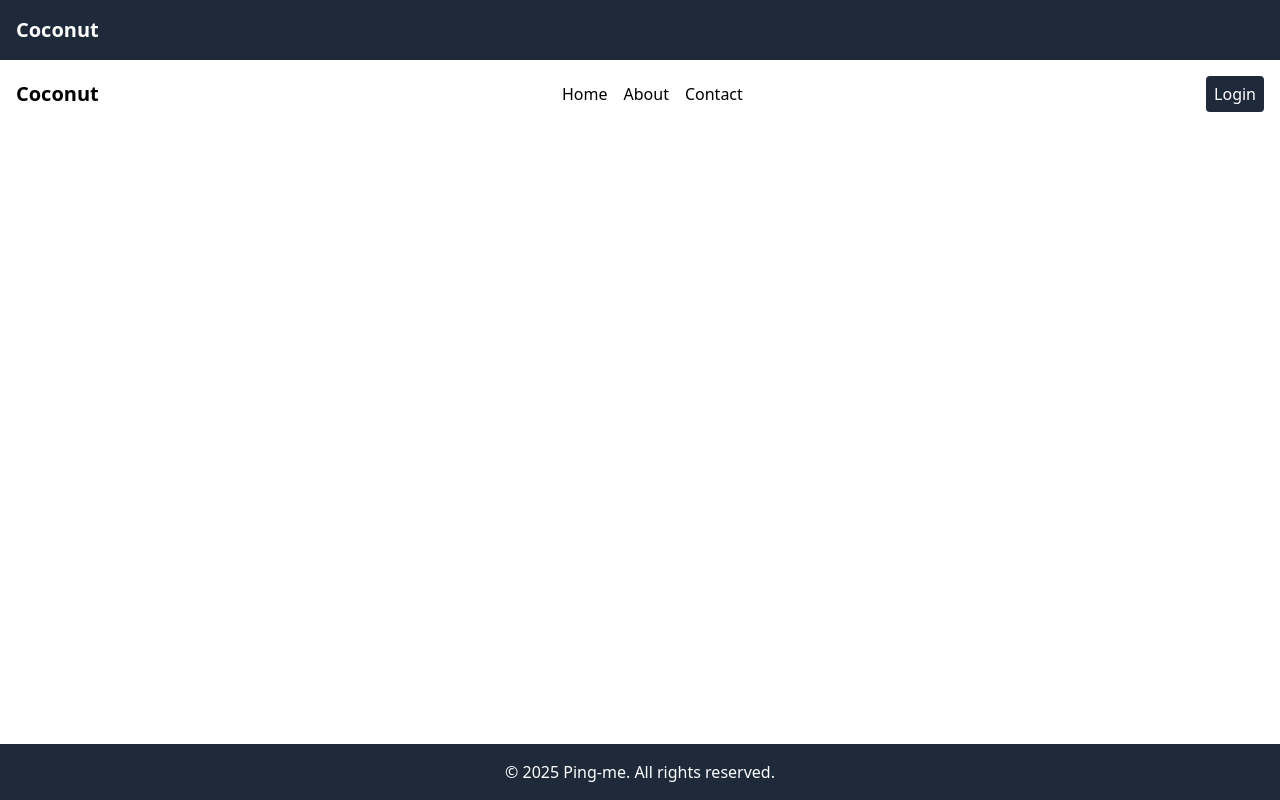
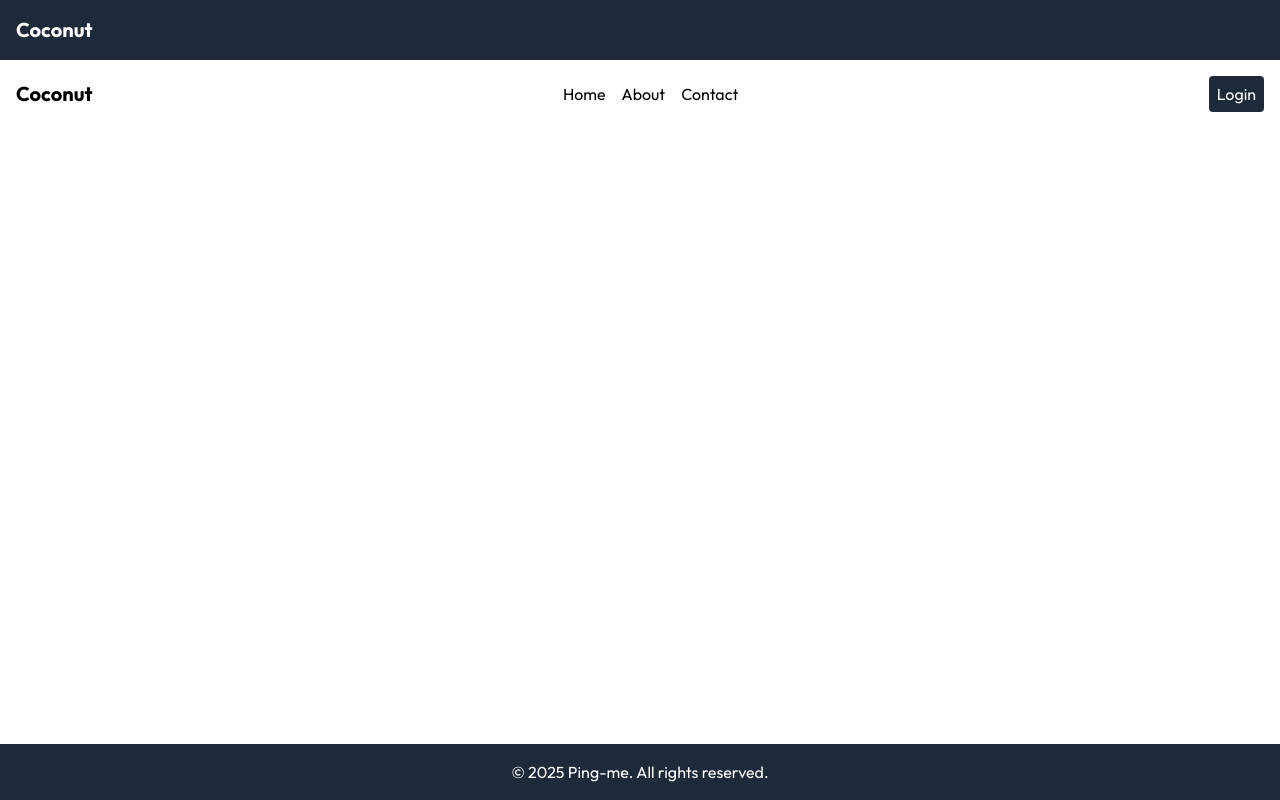
Before and after one commit to JunaidAhammedU/new-coconut, a Next.js app: page / in a window 1280 px wide. Built offline with nearby package versions, Linux system fonts and the light colour scheme.

Commit message:
refactor: simplify outfit font configuration and update class usage in RootLayout

```diff
--- a/app/layout.tsx
+++ b/app/layout.tsx
@@ -1,19 +1,15 @@
 import type { Metadata } from "next";
-import { Outfit } from "next/font/google";
 import "./globals.css";
 import { ClerkProvider } from "@clerk/nextjs";
-
-const outfit = Outfit({
-  subsets: ["latin"],
-  weight: ["100", "200", "300", "400", "500", "600", "700", "800", "900"],
-  variable: "--font-outfit",
-});
-
+import { Outfit } from "next/font/google";
 
 export const metadata: Metadata = {
   title: "Coconut",
   description: "Generated by Coconut",
 };
+
+const outfit = Outfit({ subsets: ["latin"] });
+
 
 export default function RootLayout({
   children,
@@ -24,7 +20,7 @@ export default function RootLayout({
     <ClerkProvider>
       <html lang="en">
         <body
-          className={`${outfit.variable} antialiased`}
+          className={outfit.className}
         >
           {children}
         </body>
```
